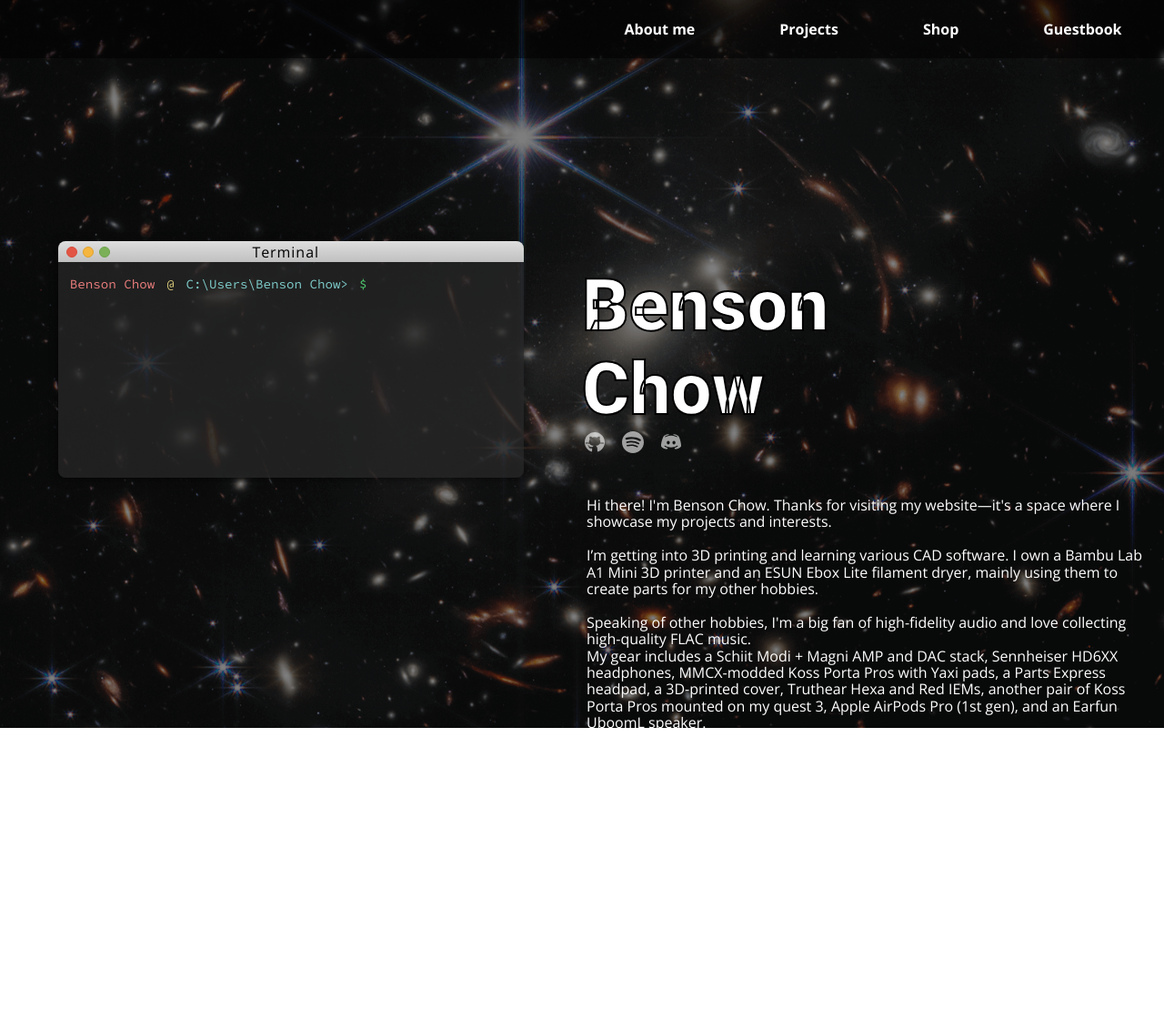
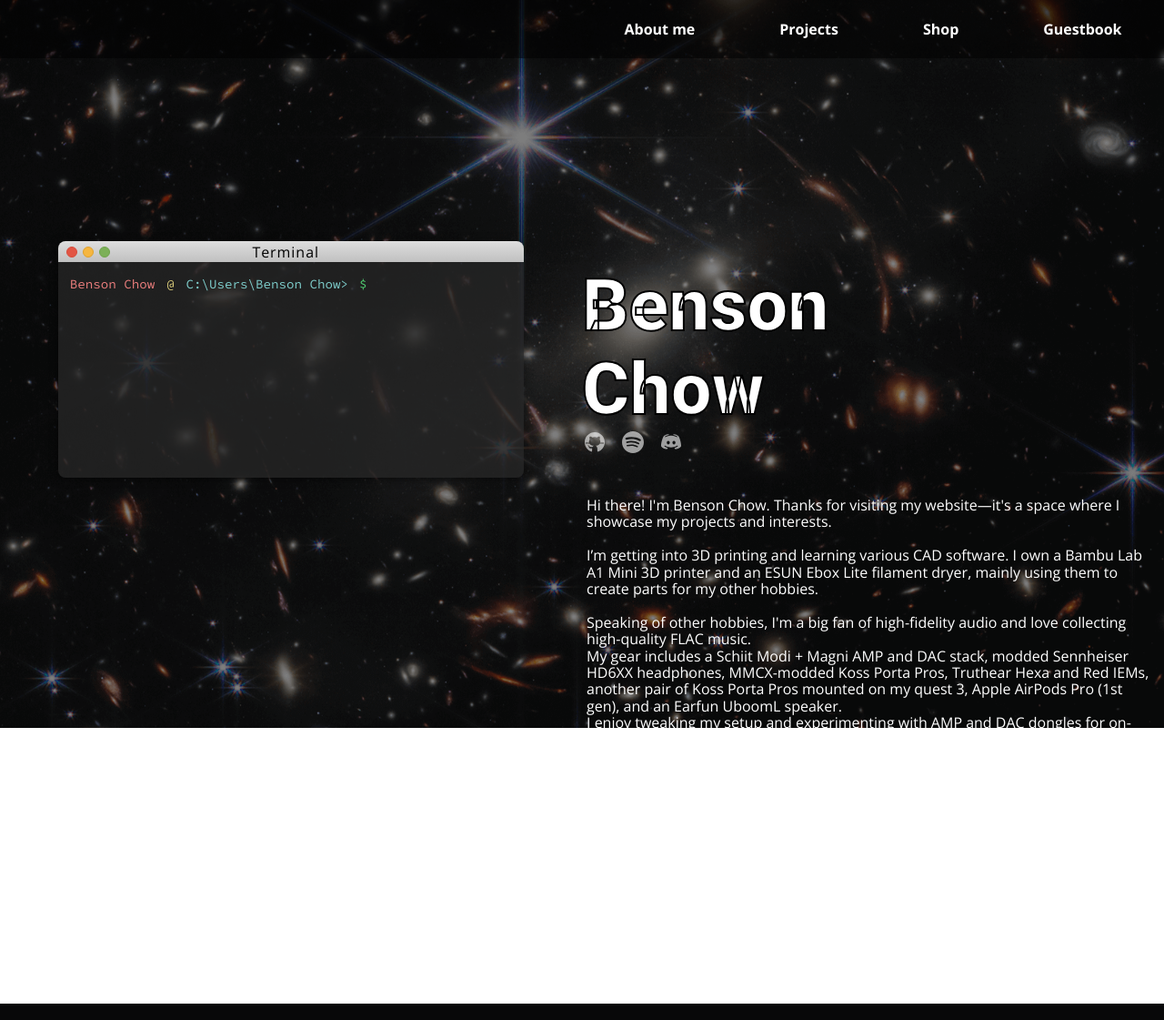
Before and after one commit to bensonchow123/portfolio_website, a Flask app: page / in a window 1280 px wide. Shown: the whole page at 91% size. Run offline with Flask 3, Linux system fonts and the light colour scheme; some libraries are stand-ins or nearby versions.

Commit message:
simpifly home.html

```diff
--- a/templates/home.html
+++ b/templates/home.html
@@ -60,7 +60,7 @@
                 I’m getting into 3D printing and learning various CAD software. I own a Bambu Lab A1 Mini 3D printer and an ESUN Ebox Lite filament dryer, mainly using them to create parts for my other hobbies.<br><br>
 
                 Speaking of other hobbies, I'm a big fan of high-fidelity audio and love collecting high-quality FLAC music.<br>
-                My gear includes a Schiit Modi + Magni AMP and DAC stack, Sennheiser HD6XX headphones, MMCX-modded Koss Porta Pros with Yaxi pads, a Parts Express headpad, a 3D-printed cover, Truthear Hexa and Red IEMs, another pair of Koss Porta Pros mounted on my quest 3, Apple AirPods Pro (1st gen), and an Earfun UboomL speaker.<br>
+                My gear includes a Schiit Modi + Magni AMP and DAC stack, modded Sennheiser HD6XX headphones, MMCX-modded Koss Porta Pros, Truthear Hexa and Red IEMs, another pair of Koss Porta Pros mounted on my quest 3, Apple AirPods Pro (1st gen), and an Earfun UboomL speaker.<br>
                 I enjoy tweaking my setup and experimenting with AMP and DAC dongles for on-the-go listening.<br><br>
 
                 Another hobby of mine is building and customizing mechanical keyboards.<br>
```
